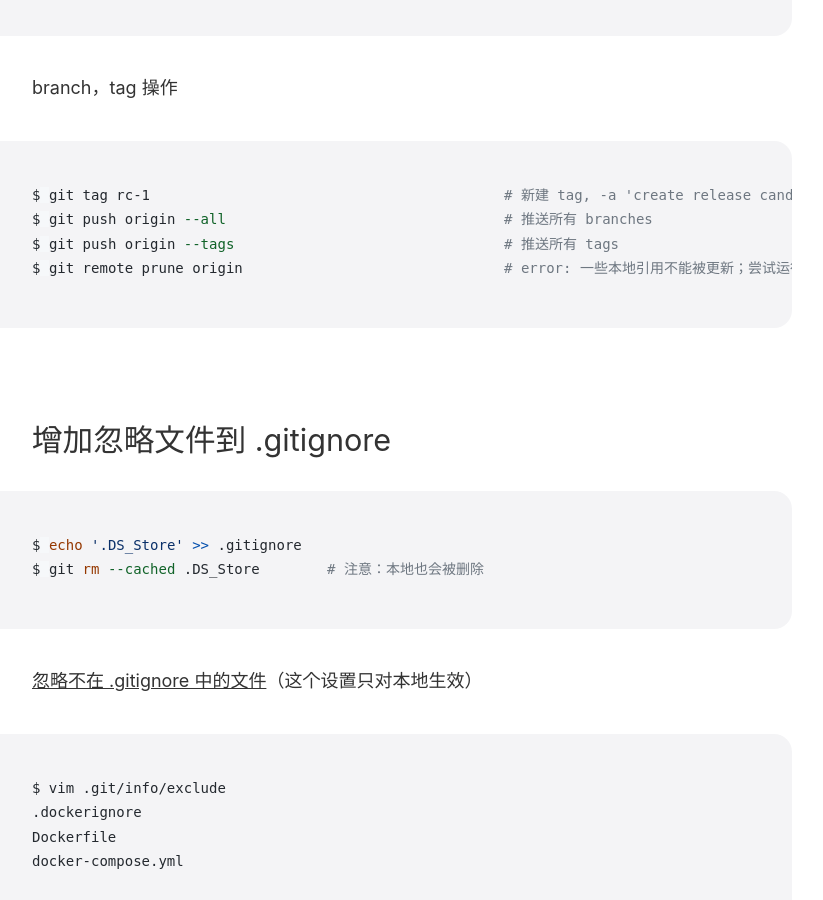
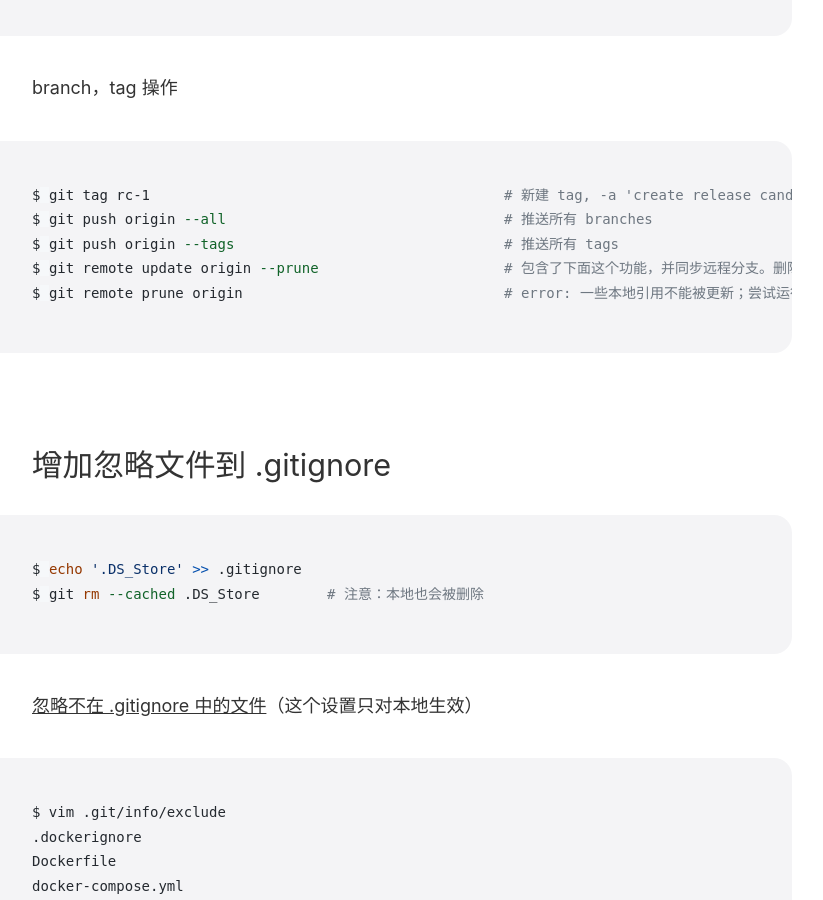
Before and after one commit to nighon/nighon.github.io, a Jekyll site: the page built from _posts/2018-06-24-git.md, in a window 1280 px wide and 900 px high, scrolled down 6327 px. Shown: the whole window, without its empty margins (258-1081 px from the left). Built offline with Jekyll 4.4.1, drawn with Linux system fonts in a browser that asks for light colours.

Commit message:
Update 2018-06-24-git.md

````diff
--- a/_posts/2018-06-24-git.md
+++ b/_posts/2018-06-24-git.md
@@ -178,6 +178,7 @@
 $ git tag rc-1                                          # 新建 tag, -a 'create release candidate 1'
 $ git push origin --all                                 # 推送所有 branches
 $ git push origin --tags                                # 推送所有 tags
+$ git remote update origin --prune                      # 包含了下面这个功能，并同步远程分支。删除并同步（推荐）。
 $ git remote prune origin                               # error: 一些本地引用不能被更新；尝试运行 'git remote prune origin' 来删除旧的、有冲突的分支
 ```
 
````
